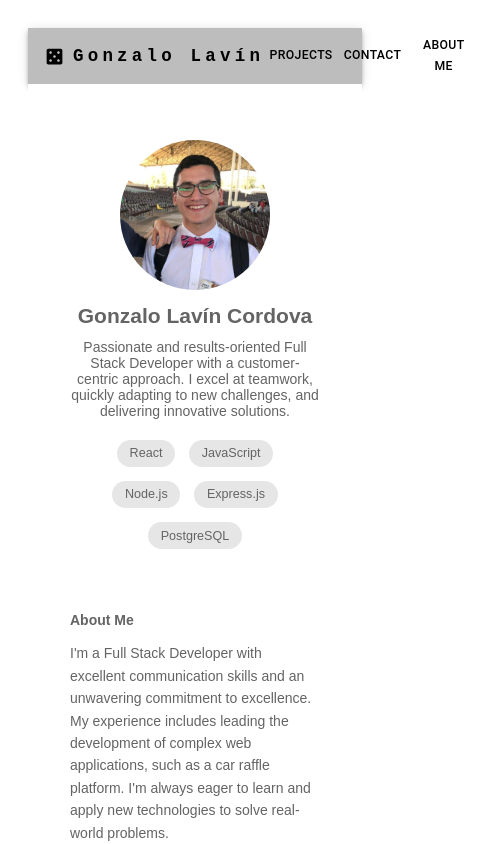
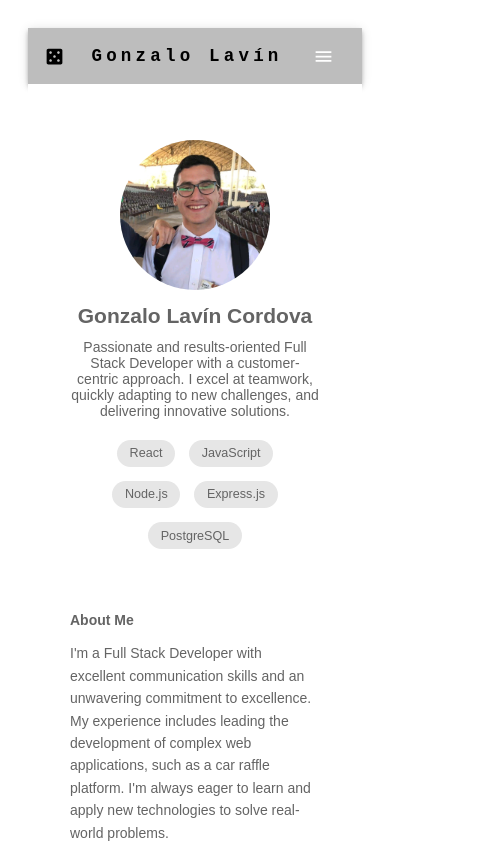
Before and after one commit to gonzalolavin99/Portfolio-2.0, a React (Vite) app in the folder web/: page / in a window 390 px wide. Shown: the top 844 px of the page, 481 px wide, since content can reach past the window. Built offline with nearby package versions, Linux system fonts and the light colour scheme.

Commit message:
UPDATE: Responsive navbar change

```diff
--- a/web/src/components/navbar/Bar.css
+++ b/web/src/components/navbar/Bar.css
@@ -1,4 +1,9 @@
-.appbar{
+.appbar {
     font-family: var(--font-libre_franklin), sans-serif;
+}
 
+@media (max-width: 600px) {
+    .appbar .MuiToolbar-root {
+        justify-content: space-between;
+    }
 }
--- a/web/src/components/navbar/Bar.jsx
+++ b/web/src/components/navbar/Bar.jsx
@@ -5,7 +5,13 @@ import Box from '@mui/material/Box';
 import Toolbar from '@mui/material/Toolbar';
 import Typography from '@mui/material/Typography';
 import Button from '@mui/material/Button';
+import IconButton from '@mui/material/IconButton';
+import MenuIcon from '@mui/icons-material/Menu';
+import Menu from '@mui/material/Menu';
+import MenuItem from '@mui/material/MenuItem';
 import CasinoIcon from '@mui/icons-material/Casino';
+import useMediaQuery from '@mui/material/useMediaQuery';
+import { useTheme } from '@mui/material/styles';
 
 const pages = [
   { name: 'Projects', id: 'projects' },
@@ -14,17 +20,29 @@ const pages = [
 ];
 
 const Bar = () => {
+  const theme = useTheme();
+  const isMobile = useMediaQuery(theme.breakpoints.down('sm'));
+  const [anchorElNav, setAnchorElNav] = React.useState(null);
+
+  const handleOpenNavMenu = (event) => {
+    setAnchorElNav(event.currentTarget);
+  };
+
+  const handleCloseNavMenu = () => {
+    setAnchorElNav(null);
+  };
+
   const handleScrollTo = (id) => {
     const element = document.getElementById(id);
     if (element) {
       element.scrollIntoView({ behavior: 'smooth', block: 'start' });
     }
+    handleCloseNavMenu();
   };
 
   return (
     <AppBar position="static" sx={{bgcolor:'rgb(189, 189, 189)'}} className='appbar'>
       <Toolbar>
-        <Box sx={{ display: 'flex', alignItems: 'center', flexGrow: 1 }}>
         <CasinoIcon sx={{ mr: 1, color: 'black' }} />
         <Typography
           variant="h6"
@@ -37,11 +55,45 @@ const Bar = () => {
             letterSpacing: '.3rem',
             color: 'black',
             textDecoration: 'none',
+            flexGrow: 1,
           }}
         >
           Gonzalo Lavín
         </Typography>
+        {isMobile ? (
+          <Box>
+            <IconButton
+              size="large"
+              aria-controls="menu-appbar"
+              aria-haspopup="true"
+              onClick={handleOpenNavMenu}
+              color="inherit"
+            >
+              <MenuIcon />
+            </IconButton>
+            <Menu
+              id="menu-appbar"
+              anchorEl={anchorElNav}
+              anchorOrigin={{
+                vertical: 'bottom',
+                horizontal: 'right',
+              }}
+              keepMounted
+              transformOrigin={{
+                vertical: 'top',
+                horizontal: 'right',
+              }}
+              open={Boolean(anchorElNav)}
+              onClose={handleCloseNavMenu}
+            >
+              {pages.map((page) => (
+                <MenuItem key={page.name} onClick={() => handleScrollTo(page.id)}>
+                  <Typography textAlign="center">{page.name}</Typography>
+                </MenuItem>
+              ))}
+            </Menu>
           </Box>
+        ) : (
           <Box sx={{ display: 'flex' }}>
             {pages.map((page) => (
               <Button
@@ -58,6 +110,7 @@ const Bar = () => {
               </Button>
             ))}
           </Box>
+        )}
       </Toolbar>
     </AppBar>
   )
```
Lines whose indentation alone changed are shown as unchanged.
